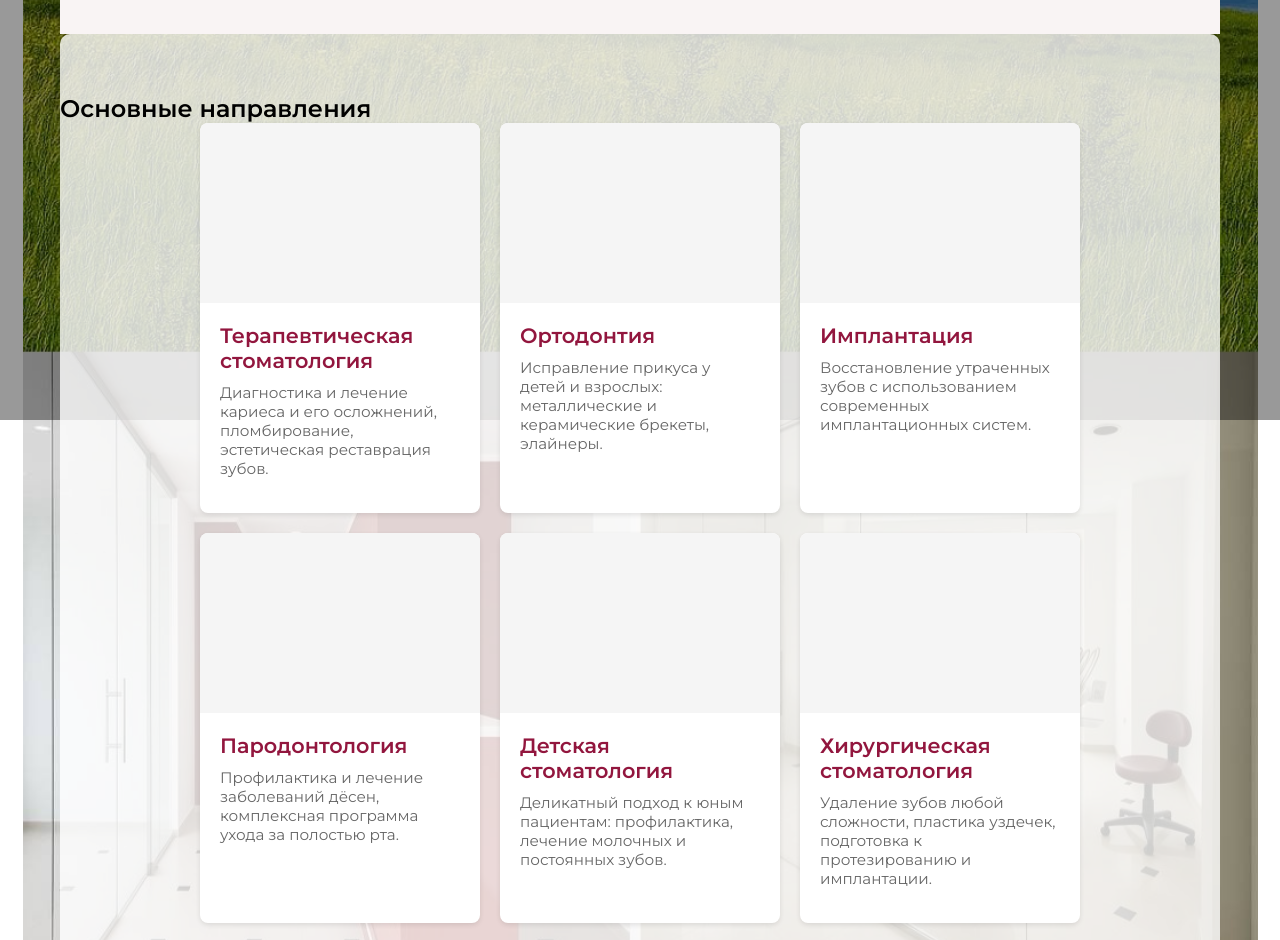
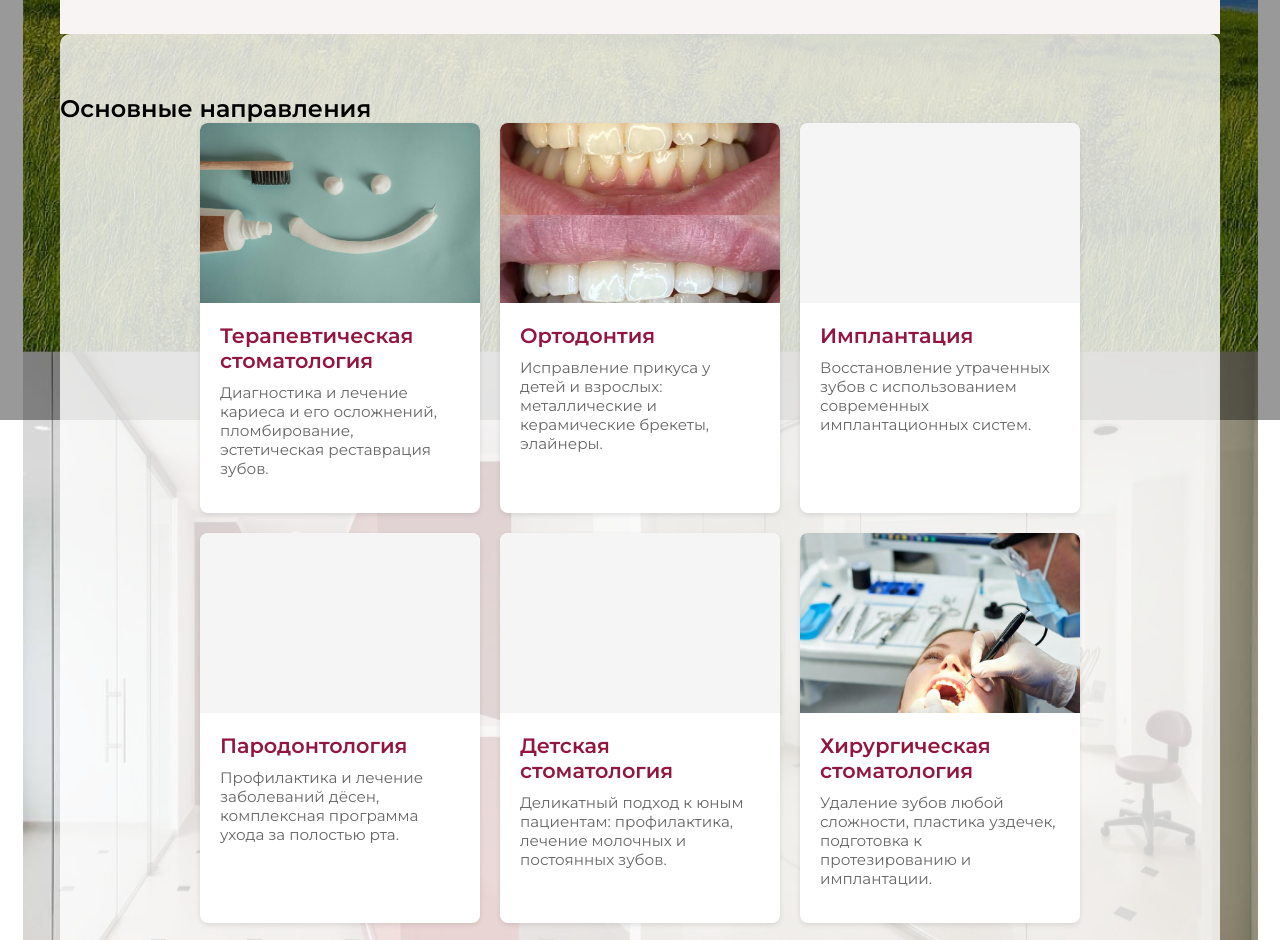
Before and after one commit to Palvik123/beshtau-smile-clinic, a plain HTML site: page services.html in a window 1280 px wide. Shown: the part 380-1320 px from the top of the page. Drawn offline with Linux system fonts and the light colour scheme.

Commit message:
Update services.html

```diff
--- a/services.html
+++ b/services.html
@@ -46,7 +46,7 @@
       <div class="cards">
         <!-- Терапия -->
         <div class="card" id="therapy">
-          <img src="images/service-therapy.jpg" alt="Терапия">
+  <img src="images/image5.jpeg" alt="Терапия">
   <div class="card-content">
     <h3>Терапевтическая стоматология</h3>
     <p>Диагностика и лечение кариеса и его осложнений, пломбирование, эстетическая реставрация зубов.</p>
@@ -54,7 +54,7 @@
 </div>
         <!-- Ортодонтия -->
        <div class="card" id="orthodontics">
-          <img src="images/service-orthodontics.jpg" alt="Ортодонтия">
+  <img src="images/image2.png" alt="Ортодонтия">
   <div class="card-content">
     <h3>Ортодонтия</h3>
     <p>Исправление прикуса у детей и взрослых: металлические и керамические брекеты, элайнеры.</p>
@@ -85,14 +85,18 @@
           </div>
         </div>
         <!-- Хирургия -->
+        <a href="prices.html">
   <div class="card" id="surgery">
-          <img src="images/service-therapy.jpg" alt="Хирургия">
+    <img src="images/image1.jpg" alt="Хирургия">
     <div class="card-content">
       <h3>Хирургическая стоматология</h3>
       <p>Удаление зубов любой сложности, пластика уздечек, подготовка к протезированию и имплантации.</p>
     </div>
   </div>
+</a>
+
         <!-- Ортопедия -->
+<a href="prices.html">
   <div class="card" id="orthopedics">
     <img src="images/image3.jpg" alt="Ортопедия">
     <div class="card-content">
@@ -100,6 +104,8 @@
       <p>Протезирование зубов: коронки, мосты, съёмные и несъёмные конструкции.</p>
     </div>
   </div>
+</a>
+
         <!-- Эстетика -->
         <div class="card" id="aesthetics">
           <img src="images/service-therapy.jpg" alt="Эстетическая стоматология">
```
Lines whose indentation alone changed are shown as unchanged.
